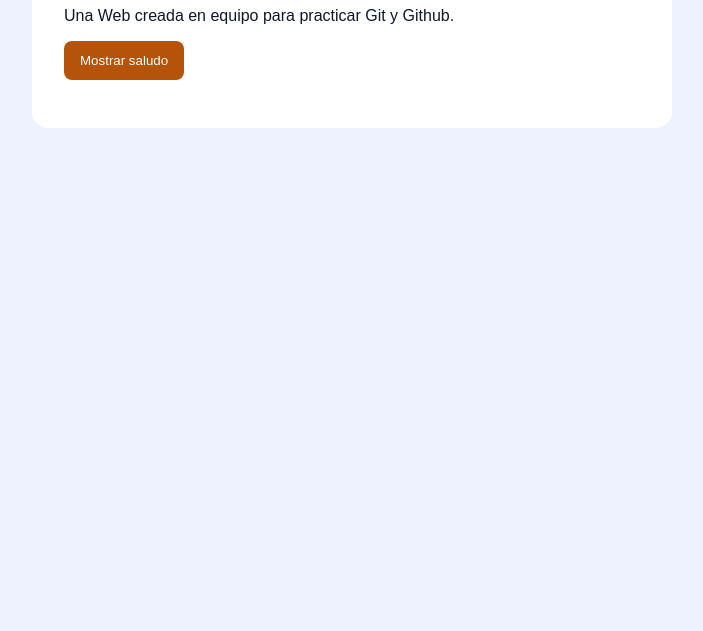
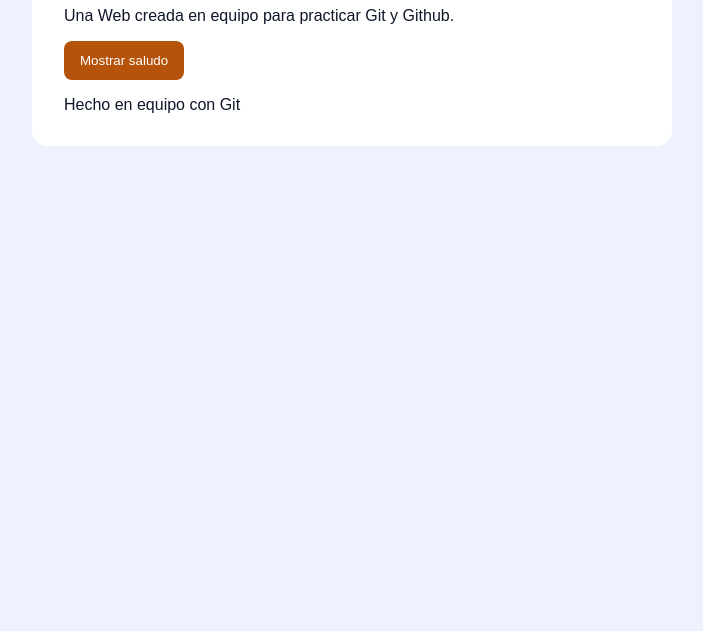
Before and after one commit to Ramallancias44/practica-git-pareja, a plain HTML site: page index.html in a window 1280 px wide. Shown: the part 169-800 px from the top of the page, without its empty margins (288-991 px from the left). Drawn offline with Linux system fonts and the light colour scheme.

Commit message:
Añadir un pie a la tarjeta

```diff
--- a/index.html
+++ b/index.html
@@ -8,11 +8,13 @@
   <script src="script.js" defer></script>
 </head>
 <body>
+
   <main class="tarjeta">
     <h1>Encuentro de clase</h1>
     <p id="descripcion">Una Web creada en equipo para practicar Git y Github.</p>
     <button id="saludar" type="button">Mostrar saludo</button>
     <p id="mensaje" aria-live="polite"></p>
+    <footer>Hecho en equipo con Git</footer>
   </main>
 </body>
 </html>
```
